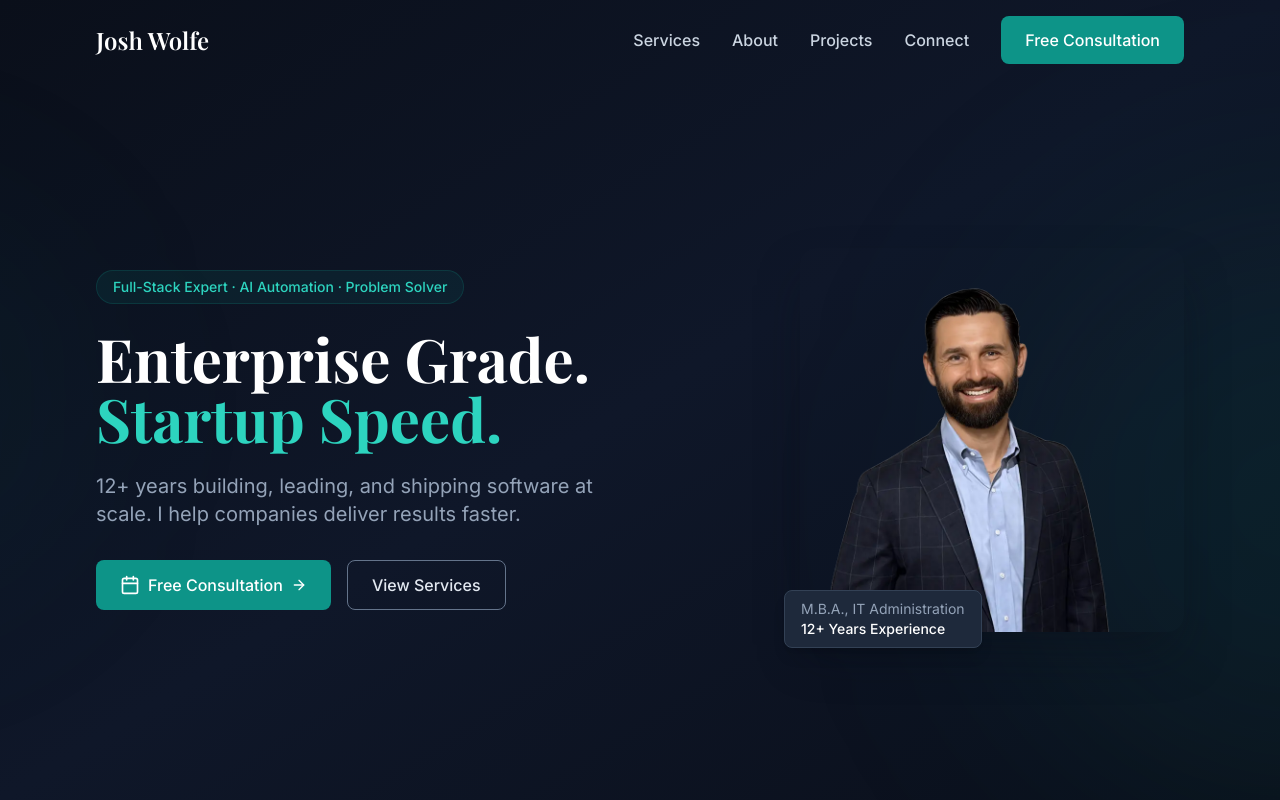
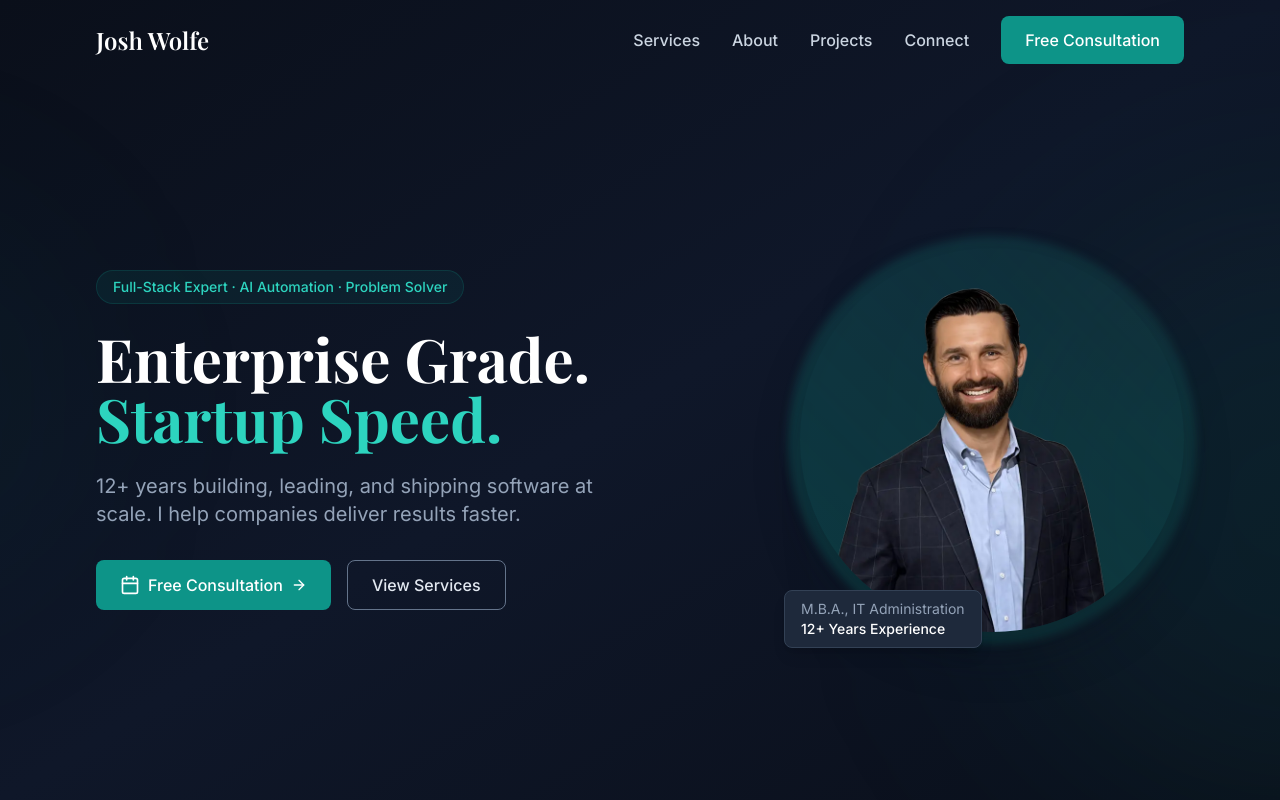
Before and after one commit to JLWolfe1990/josh-wolfe-com, a React (Vite) app: page / in a window 1280 px wide. Shown: the top 800 px of the page. Built offline with nearby package versions, Linux system fonts and the light colour scheme; the HTML template or start-up script is replaced by a standard one.

Commit message:
Circular photo with teal ring glow

```diff
--- a/src/components/Hero.tsx
+++ b/src/components/Hero.tsx
@@ -77,12 +77,15 @@ export function Hero() {
             className="order-1 lg:order-2 flex justify-center lg:justify-end"
           >
             <div className="relative">
+              {/* Decorative teal ring */}
+              <div className="absolute -inset-3 bg-gradient-to-tr from-teal-600/30 to-teal-400/10 rounded-full blur-sm" />
+
               <picture>
                 <source srcSet={headshotWebp} type="image/webp" />
                 <img
                   src={headshotJpg}
                   alt="Josh Wolfe"
-                  className="relative w-64 h-64 sm:w-80 sm:h-80 lg:w-96 lg:h-96 object-cover rounded-2xl shadow-2xl shadow-navy-950/50"
+                  className="relative w-64 h-64 sm:w-80 sm:h-80 lg:w-96 lg:h-96 object-cover rounded-full shadow-2xl shadow-navy-950/50"
                 />
               </picture>
 
```
